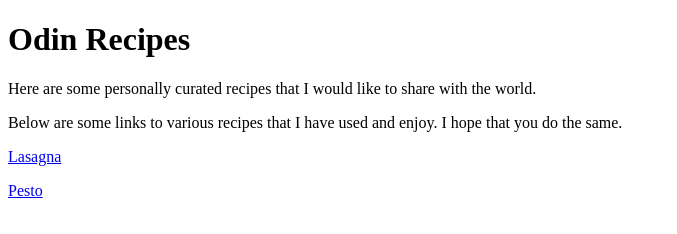
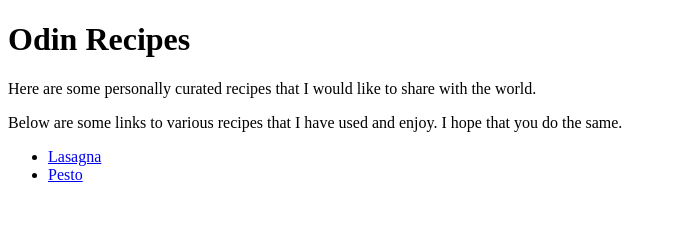
Before and after one commit to Bederckous/odin-recipes, a plain HTML site: page index.html in a window 1280 px wide. Shown: the whole page, without its empty margins (0-677 px from the left). Drawn offline with Linux system fonts and the light colour scheme.

Commit message:
Edited index.html link format
- Converted links in index.html to unordered list.

```diff
--- a/index.html
+++ b/index.html
@@ -11,8 +11,10 @@
     <h1>Odin Recipes</h1>
     <p>Here are some personally curated recipes that I would like to share with the world.</p>
     <p>Below are some links to various recipes that I have used and enjoy. I hope that you do the same.</p>
-    <p><a href="recipes/lasagna.html">Lasagna</a></p>
-    <p><a href="recipes/pesto.html">Pesto</a></p>
+    <ul>
+        <li><a href="recipes/lasagna.html">Lasagna</a></li>
+        <li><a href="recipes/pesto.html">Pesto</a></li>
+    </ul>
 </body>
 
 </html>
```
